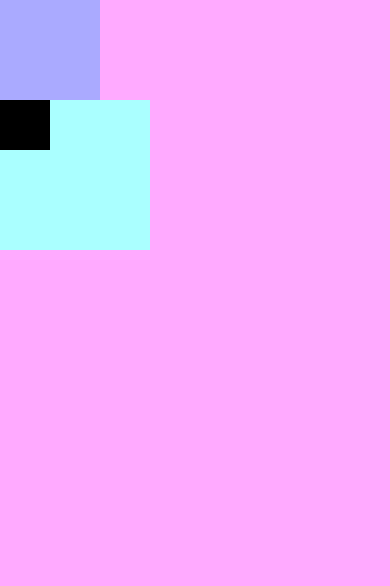
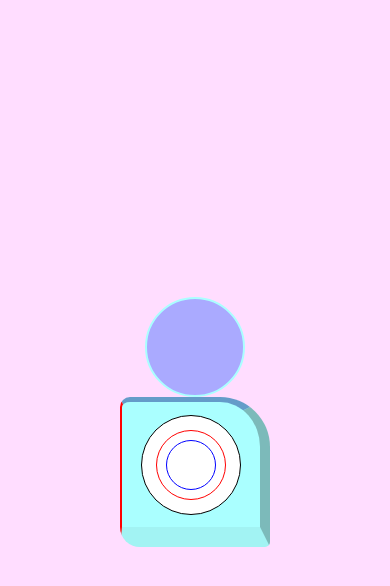
Before and after one commit to Asmatchd/FaizanIntern, a React Native app: screen / in a window 390 px wide. Shown: the top 586 px of the page. Built offline with nearby package versions, Linux system fonts and the light colour scheme.

Commit message:
borders, alignments done

```diff
--- a/App.js
+++ b/App.js
@@ -8,16 +8,23 @@ class App extends React.Component {
     return (
       <View
         style={{
-          backgroundColor: '#faf',
+          backgroundColor: '#faf6',
           //height: 500,
           //width: 200,
           flex: 1,
+          alignItems: 'center',
+          // alignItems: 'flex-end',
+          justifyContent: 'center',
+          // justifyContent: 'flex-end',
         }}>
         <View
           style={{
             backgroundColor: '#aaf',
             height: 100,
             width: 100,
+            borderWidth: 2,
+            borderColor: '#aff',
+            borderRadius: 50,
           }}></View>
 
         <View
@@ -25,13 +32,54 @@ class App extends React.Component {
             backgroundColor: '#aff',
             height: 150,
             width: 150,
+            alignItems: 'center',
+            justifyContent: 'center',
+            borderLeftColor: 'red',
+            borderTopColor: 'rgba(31, 58, 147, 0.5)',
+            borderRightColor: '#0004',
+            borderBottomColor: 'rgba(0,0,0,0.05)',
+            // borderBottomColor: '#0001',
+            borderLeftWidth: 2,
+            borderTopWidth: 5,
+            borderRightWidth: 10,
+            borderBottomWidth: 20,
+            borderTopLeftRadius: 10,
+            borderTopRightRadius: 50,
+            borderBottomLeftRadius: 20,
+            borderBottomRightRadius: 5,
           }}>
           <View
             style={{
-              backgroundColor: 'black',
-              height: 50,
-              width: 50,
-            }}></View>
+              backgroundColor: '#fff',
+              height: 100,
+              width: 100,
+              borderWidth: 0.5,
+              alignItems: 'center',
+              justifyContent: 'center',
+              borderRadius: 50,
+            }}>
+            <View
+              style={{
+                backgroundColor: '#fff',
+                height: 70,
+                width: 70,
+                borderWidth: 1,
+                borderColor: 'red',
+                alignItems: 'center',
+                justifyContent: 'center',
+                borderRadius: 35,
+              }}>
+              <View
+                style={{
+                  backgroundColor: '#fff',
+                  height: 50,
+                  width: 50,
+                  borderWidth: 1,
+                  borderColor: 'blue',
+                  borderRadius: 25,
+                }}></View>
+            </View>
+          </View>
         </View>
       </View>
     );
```
